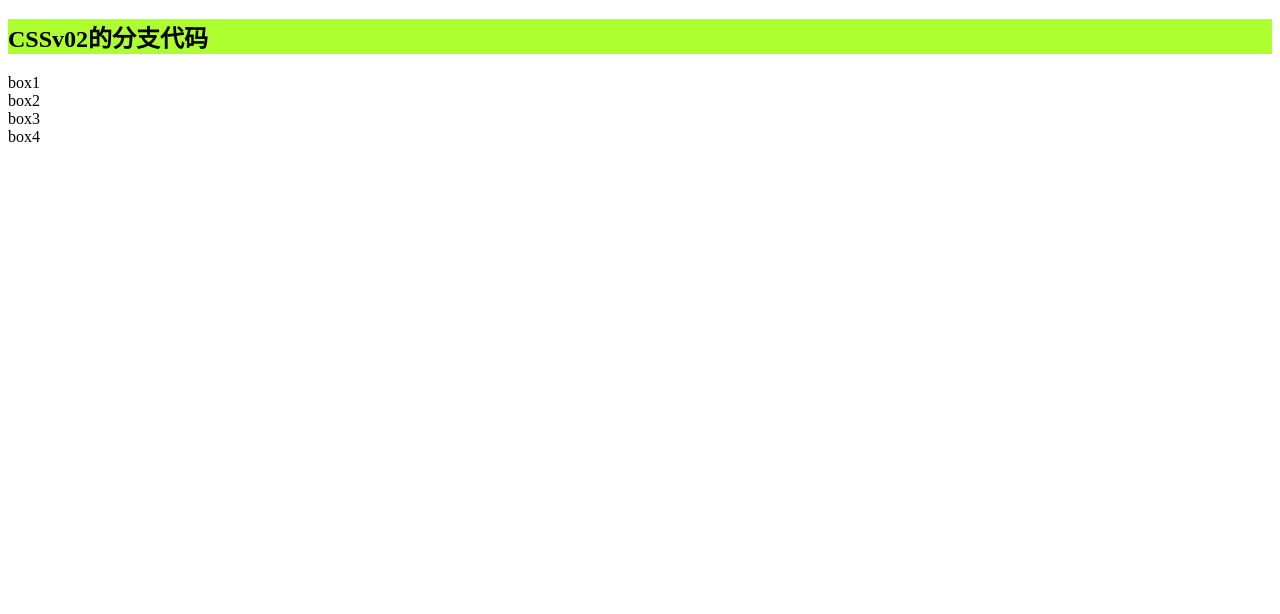
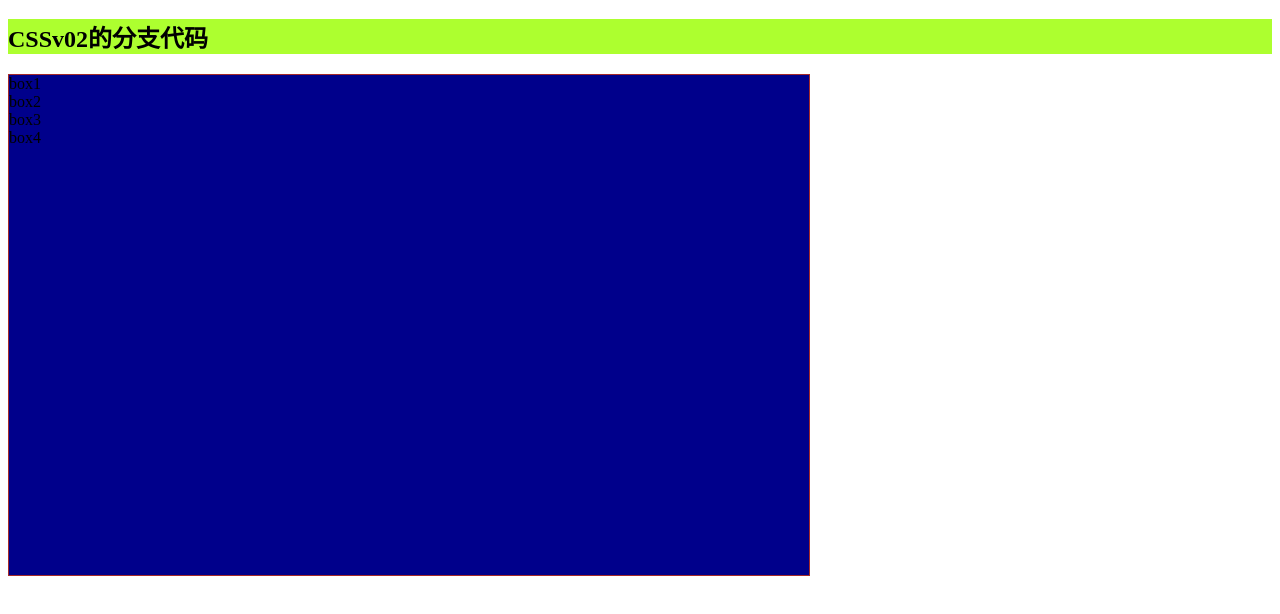
Before and after one commit to zfyp/test001, a plain HTML site: page index.html in a window 1280 px wide. Shown: the part 70-684 px from the top of the page. Drawn offline with Linux system fonts and the light colour scheme.

Commit message:
设置container的属性

```diff
--- a/1.css
+++ b/1.css
@@ -4,3 +4,10 @@ h1 {
 h2{
     background-color: greenyellow;
 }
+
+.container{
+    border: brown solid 1px;
+    width: 800px;
+    height: 500px;
+    background-color: darkblue;
+}
```
